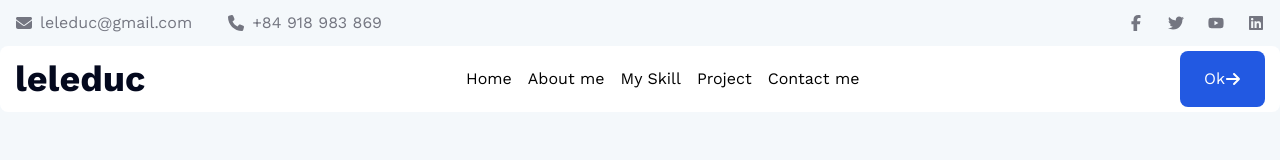
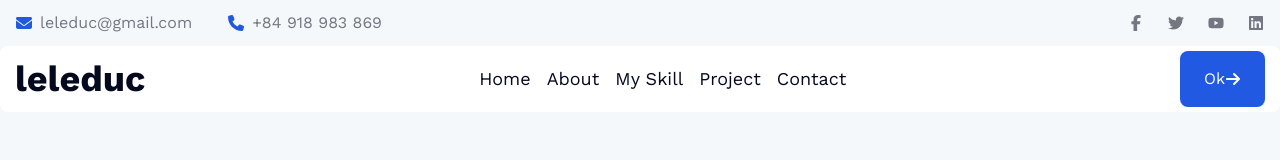
Before and after one commit to leleduc/nextjs-portfolio-2023, a Next.js app: page / in a window 1280 px wide. Shown: the top 160 px of the page. Built offline with nearby package versions, Linux system fonts and the light colour scheme.

Commit message:
Header component

```diff
--- a/src/api/data.ts
+++ b/src/api/data.ts
@@ -1,7 +1,7 @@
 export const menuData = [
-  { name: 'Home', url: '/' },
-  { name: 'About me', url: '/' },
-  { name: 'My Skill', url: '/' },
-  { name: 'Project', url: '/' },
-  { name: 'Contact me', url: '/' },
+  { name: "Home", url: "/" },
+  { name: "About", url: "/" },
+  { name: "My Skill", url: "/" },
+  { name: "Project", url: "/" },
+  { name: "Contact", url: "/" },
 ];
--- a/src/app/globals.css
+++ b/src/app/globals.css
@@ -1,4 +1,4 @@
-@import url('https://fonts.googleapis.com/css2?family=Urbanist:wght@400;500&family=Work+Sans:ital,wght@0,200;0,300;0,400;0,500;0,600;0,700;0,800;1,300;1,400&display=swap');
+@import url("https://fonts.googleapis.com/css2?family=Urbanist:wght@400;500&family=Work+Sans:ital,wght@0,200;0,300;0,400;0,500;0,600;0,700;0,800;1,300;1,400&display=swap");
 @tailwind base;
 @tailwind components;
 @tailwind utilities;
@@ -15,12 +15,16 @@ body {
   @apply text-blue-900 font-sans text-4xl font-bold;
 }
 
+.menu {
+  @apply font-sans text-lg text-blue-900 font-normal hover:text-blue-500 transition-colors duration-300;
+}
+
 .header {
   @apply w-full;
 }
 
 .topbar {
-  @apply max-md:hidden container mx-auto text-gray-400 py-[11px];
+  @apply max-md:hidden container mx-auto  py-[11px];
 }
 
 .header .icon {
@@ -28,7 +32,7 @@ body {
 }
 
 .header .social {
-  @apply hover:text-blue-500 transition-colors duration-300 cursor-pointer;
+  @apply text-gray-400 hover:text-blue-500 transition-colors duration-300 cursor-pointer;
 }
 
 .mNavbar {
--- a/src/components/Navbar.tsx
+++ b/src/components/Navbar.tsx
@@ -1,11 +1,11 @@
-'use client';
-import React from 'react';
-import { FontAwesomeIcon } from '@fortawesome/react-fontawesome';
-import { library } from '@fortawesome/fontawesome-svg-core';
-import { fas } from '@fortawesome/free-solid-svg-icons';
-import { fab } from '@fortawesome/free-brands-svg-icons';
-import { menuData } from '@/api/data';
-import Link from 'next/link';
+"use client";
+import React from "react";
+import { FontAwesomeIcon } from "@fortawesome/react-fontawesome";
+import { library } from "@fortawesome/fontawesome-svg-core";
+import { fas } from "@fortawesome/free-solid-svg-icons";
+import { fab } from "@fortawesome/free-brands-svg-icons";
+import { menuData } from "@/api/data";
+import Link from "next/link";
 
 const Navbar = () => {
   const [menuOpen, setMenuOpen] = React.useState(false);
@@ -23,7 +23,7 @@ const Navbar = () => {
       <div className="hidden md:flex">
         <ul className="flex justify-start items-center gap-4">
           {menuData.map((item, index) => (
-            <li key={index}>
+            <li key={index} className="menu">
               <Link href={item.url}>{item.name}</Link>
             </li>
           ))}
@@ -36,33 +36,35 @@ const Navbar = () => {
           className="primaryBtn md:hidden cursor-pointer"
         >
           {menuOpen ? (
-            <FontAwesomeIcon className="w-6 h-6" icon={['fas', 'x']} />
+            <FontAwesomeIcon className="w-6 h-6" icon={["fas", "x"]} />
           ) : (
-            <FontAwesomeIcon className="w-6 h-6" icon={['fas', 'bars']} />
+            <FontAwesomeIcon className="w-6 h-6" icon={["fas", "bars"]} />
           )}
         </div>
         <button className="primaryBtn">
           Ok
-          <FontAwesomeIcon icon={['fas', 'arrow-right']} className="w-4 h-4" />
+          <FontAwesomeIcon icon={["fas", "arrow-right"]} className="w-4 h-4" />
         </button>
       </div>
       {/* Mobile Menu */}
       <div
         className={
           menuOpen
-            ? 'mNavbar w-96 max-w-[75%] visibility opacity-100'
-            : 'mNavbar w-0 invisible opacity-0'
+            ? "mNavbar w-96 max-w-[75%] visibility opacity-100"
+            : "mNavbar w-0 invisible opacity-0"
         }
       >
         {/* Logo */}
         <div className="py-[21px] pl-[20px] logo">leleduc</div>
 
         {/* Menu */}
-        <div className="py-[21px] pl-[20px]">
-          <ul className="flex flex-col justify-start items-left gap-4">
+        <div className="py-[21px] px-[20px] menu">
+          <ul className="flex flex-col justify-start items-left gap-2">
             {menuData.map((item, index) => (
-              <li key={index}>
-                <Link href={item.url}>{item.name}</Link>
+              <li key={index} className="menu w-full pb-2 border-b-2">
+                <Link className="" href={item.url}>
+                  {item.name}
+                </Link>
               </li>
             ))}
           </ul>
@@ -72,36 +74,36 @@ const Navbar = () => {
         <div className="py-[21px] pl-[20px] flex flex-col gap-6">
           <div className="flex justify-start items-center gap-6">
             <FontAwesomeIcon
-              icon={['fab', 'facebook-f']}
+              icon={["fab", "facebook-f"]}
               className="icon social"
             />
             <FontAwesomeIcon
-              icon={['fab', 'twitter']}
+              icon={["fab", "twitter"]}
               className="icon social"
             />
             <FontAwesomeIcon
-              icon={['fab', 'youtube']}
+              icon={["fab", "youtube"]}
               className="icon social"
             />
             <FontAwesomeIcon
-              icon={['fab', 'linkedin']}
+              icon={["fab", "linkedin"]}
               className="icon social"
             />
           </div>
 
           <div className="flex justify-start items-center gap-2">
             <FontAwesomeIcon
-              icon={['fas', 'envelope']}
-              className="icon text-blue"
+              icon={["fas", "envelope"]}
+              className="icon text-blue-500"
             />
-            <span>leleduc@gmail.com</span>
+            <span className="text-gray-400">leleduc@gmail.com</span>
           </div>
           <div className="flex justify-start items-center gap-2">
             <FontAwesomeIcon
-              icon={['fas', 'phone']}
-              className="icon text-blue"
+              icon={["fas", "phone"]}
+              className="icon text-blue-500"
             />
-            <span>+84 918 983 869</span>
+            <span className="text-gray-400">+84 918 983 869</span>
           </div>
 
           <div className="flex justify-start items-center gap-9"></div>
--- a/src/components/Topbar.tsx
+++ b/src/components/Topbar.tsx
@@ -13,16 +13,16 @@ const Topbar = () => {
           <div className="flex justify-between items-center gap-2">
             <FontAwesomeIcon
               icon={["fas", "envelope"]}
-              className="icon text-blue"
+              className="icon text-blue-500"
             />
-            <span>leleduc@gmail.com</span>
+            <span className="text-gray-400">leleduc@gmail.com</span>
           </div>
           <div className="flex justify-between items-center gap-2">
             <FontAwesomeIcon
               icon={["fas", "phone"]}
-              className="icon text-blue"
+              className="icon text-blue-500"
             />
-            <span>+84 918 983 869</span>
+            <span className="text-gray-400">+84 918 983 869</span>
           </div>
         </div>
         <div className="flex justify-end items-center gap-6">
```
